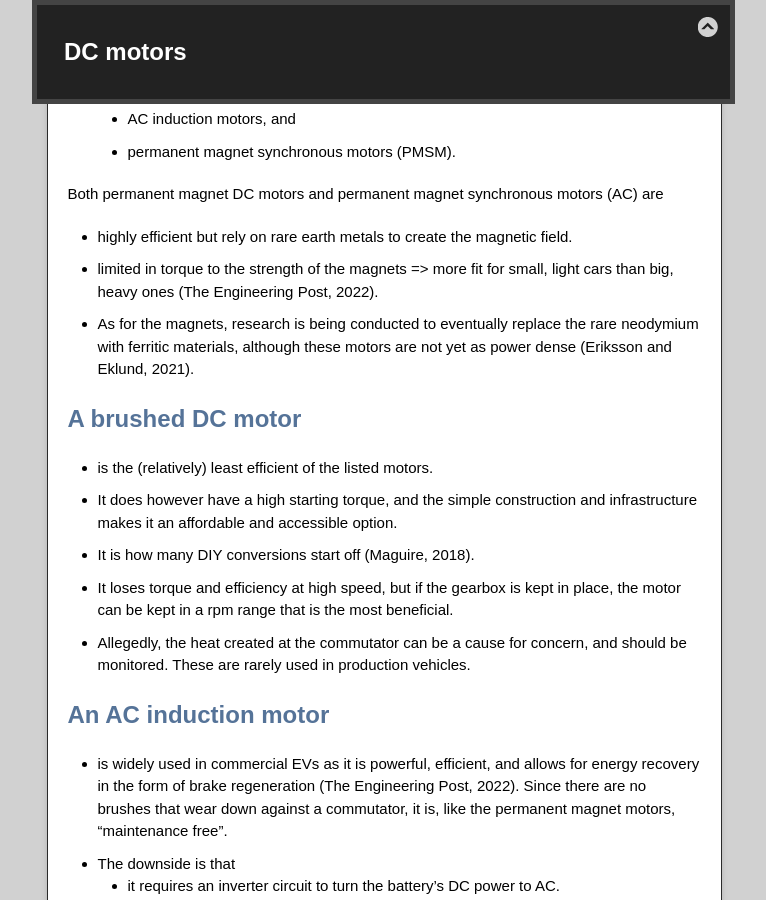
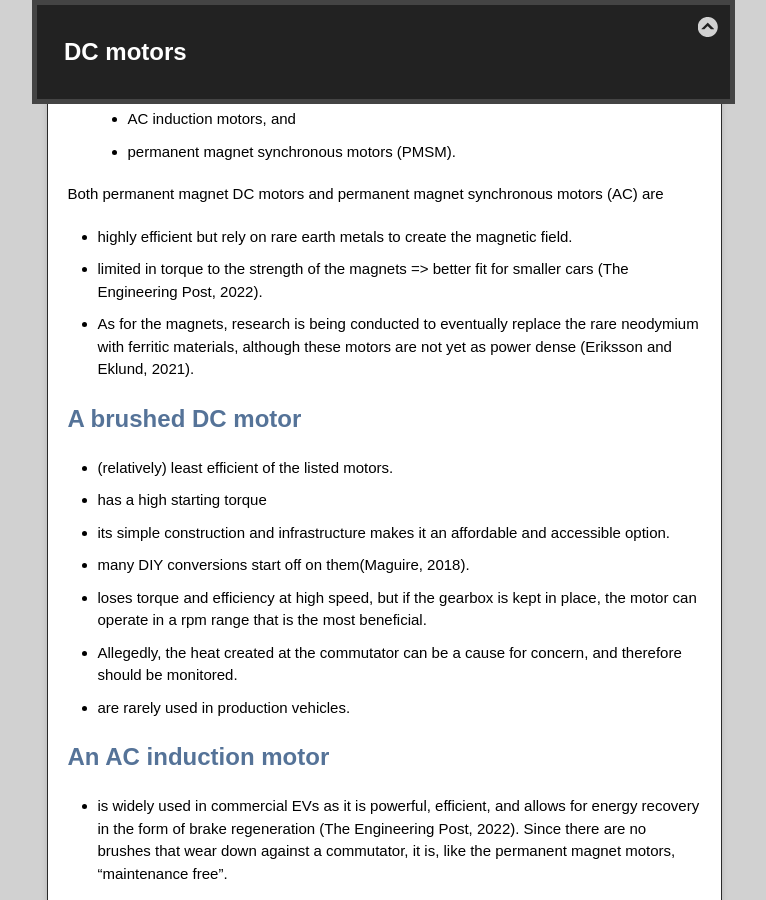
Before and after one commit to novogenautonomy/novogenautonomy.github.io, a Jekyll site: the page built from evEngine.md, in a window 1280 px wide and 900 px high, scrolled down 848 px. Shown: the whole window, without its empty margins (256-1022 px from the left). Built offline with Jekyll 4.4.1, drawn with Linux system fonts in a browser that asks for light colours; our own code applies the rules of GitHub Pages for plain Markdown files.

Commit message:
Update evEngine.md

```diff
--- a/evEngine.md
+++ b/evEngine.md
@@ -23,19 +23,18 @@ Industrial Electric Co, 2022).
 
 Both permanent magnet DC motors and permanent magnet synchronous motors (AC) are
 - highly efficient but rely on rare earth metals to create the magnetic field.
-- limited in torque to the strength of the magnets => more fit for small, light cars than big, heavy ones (The Engineering Post, 2022).
+- limited in torque to the strength of the magnets => better fit for smaller cars (The Engineering Post, 2022).
 - As for the magnets, research is being conducted to eventually replace the rare neodymium with
 ferritic materials, although these motors are not yet as power dense (Eriksson and Eklund, 2021).
 
 ##  **A brushed DC motor**
-- is the (relatively) least efficient of the listed motors.
-- It does however have a high starting torque, and the simple construction and infrastructure
-makes it an affordable and accessible option.
-- It is how many DIY conversions start off (Maguire, 2018).
-- It loses torque and efficiency at high speed, but if the gearbox is
-kept in place, the motor can be kept in a rpm range that is the most beneficial.
-- Allegedly, the heat created at the commutator can be a cause for concern, and
-should be monitored. These are rarely used in production vehicles.
+- (relatively) least efficient of the listed motors.
+- has a high starting torque
+- its simple construction and infrastructure makes it an affordable and accessible option.
+- many DIY conversions start off on them(Maguire, 2018).
+- loses torque and efficiency at high speed, but if the gearbox is kept in place, the motor can operate in a rpm range that is the most beneficial.
+- Allegedly, the heat created at the commutator can be a cause for concern, and therefore should be monitored.
+- are rarely used in production vehicles.
 
 ## **An AC induction motor**
 - is widely used in commercial EVs as it is powerful, efficient,
```
